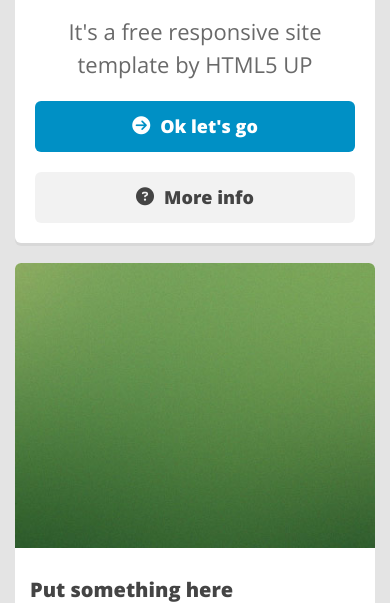
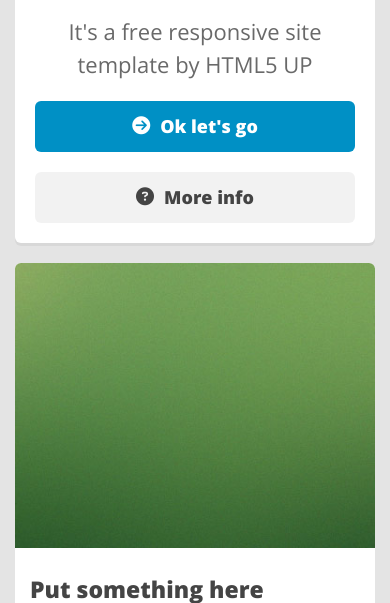
Before and after one commit to Emma927/Verti, a website built with Vite: page index.html in a window 390 px wide. Shown: the part 241-844 px from the top of the page. Built offline with nearby package versions, Linux system fonts and the light colour scheme.

Commit message:
Updated project

```diff
--- a/src/scss/components/_articles.scss
+++ b/src/scss/components/_articles.scss
@@ -38,14 +38,14 @@
     }
 
     &__title {
-      font-size: 20px;
+      font-size: 23px;
       line-height: 23px;
       font-weight: 800;
-      margin-bottom: 5px;
+      margin-bottom: 6px;
 
-      @media screeen and (max-width: 980px) {
-        font-size: 23px;
-        margin-bottom: 6px;
+      @include bp.respond(lg) {
+        font-size: 20px;
+        margin-bottom: 5px;
       }
     }
   }
```
